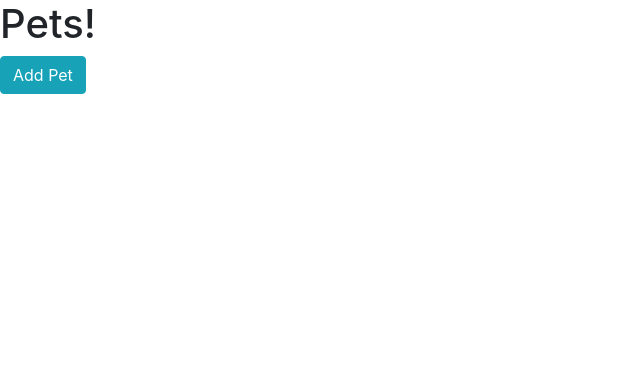
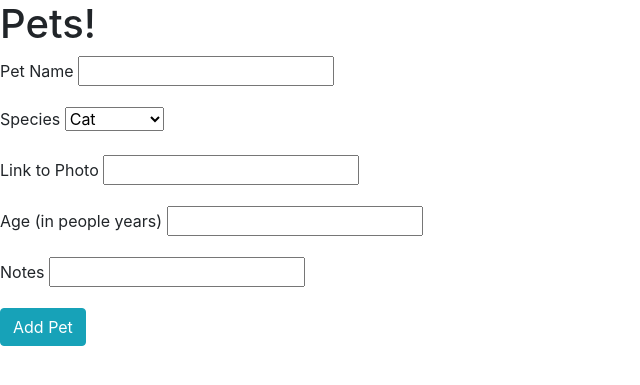
Before and after one commit to imgeorge220/adopt, a Flask app: template templates/add-pet-form.html in a window 1280 px wide. Shown: the top 385 px of the page, without its empty margins (0-640 px from the left). Run offline with Flask 2, Linux system fonts and the light colour scheme; the template is opened without the code that fills it: values that come from a table or form of the project are taken from there, others are empty; some libraries are stand-ins or nearby versions.

Commit message:
finished part 1, added .gitignore

```diff
--- a/app.py
+++ b/app.py
@@ -3,6 +3,7 @@
 from flask import Flask, render_template, redirect
 from models import db, connect_db, Pet
 from flask_debugtoolbar import DebugToolbarExtension
+from forms import AddPetForm, EditPetForm
 
 app = Flask(__name__)
 app.config['SECRET_KEY'] = "Johnny Tightlips"
@@ -13,7 +14,6 @@ app.config['DEBUG_TB_INTERCEPT_REDIRECTS'] = False
 
 debug = DebugToolbarExtension(app)
 connect_db(app)
-db.create_all()
 
 
 @app.route('/')
@@ -24,15 +24,44 @@ def index():
     return render_template('index.html', pets=pets)
 
 
-@app.route('/add')
-def add_pets_form():
+@app.route('/add', methods=["GET", "POST"])
+def add_pet():
     """Add Pets Form"""
 
-    return render_template('index.html', pets=pets)
+    form = AddPetForm()
+
+    if form.validate_on_submit():
+        name = form.name.data
+        species = form.species.data
+        age = form.age.data
+        notes = form.notes.data
+        photo_url = form.photo_url.data if form.photo_url.data else None
+
+        new_pet = Pet(name=name, species=species, age=age,
+                      photo_url=photo_url, notes=notes)
+
+        db.session.add(new_pet)
+        db.session.commit()
+
+        return redirect('/')
+
+    return render_template('add-pet-form.html', form=form)
 
 
-@app.route('/add', methods=["POST"])
-def add_pets_submit():
-    """Add Pets Form"""
+@app.route('/<pet_id>', methods=["GET", "POST"])
+def edit_pet(pet_id):
+    """Pet Information Page"""
 
-    return redirect('/')
+    pet = Pet.query.get_or_404(pet_id)
+    form = EditPetForm(obj=pet)
+
+    if form.validate_on_submit():
+        pet.notes = form.notes.data
+        pet.photo_url = form.photo_url.data if form.photo_url.data else pet.photo_url
+        pet.available = form.available.data == 'True'
+
+        db.session.commit()
+
+        return redirect(f'/')
+
+    return render_template('pet-info.html', pet=pet, form=form)
--- /dev/null
+++ b/forms.py
@@ -0,0 +1,29 @@
+from flask_wtf import FlaskForm
+from wtforms import StringField, FloatField, SelectField
+from wtforms.validators import InputRequired, Optional, URL, NumberRange
+
+
+class EditPetForm(FlaskForm):
+    """Form for adding pets."""
+
+    photo_url = StringField("Link to Photo", validators=[Optional(), URL()])
+    notes = StringField("Notes")
+    available = SelectField("Available?",
+                            choices=[('True', 'Yes'), ('False', 'No')],
+                            validators=[InputRequired()])
+
+
+class AddPetForm(FlaskForm):
+    """Form for adding pets."""
+
+    name = StringField("Pet Name", validators=[InputRequired()])
+    species = SelectField("Species",
+                          choices=[
+                              ("Cat", "Cat"),
+                              ("Dog", "Dog"),
+                              ("Porcupine", "Porcupine")],
+                          validators=[InputRequired()])
+    photo_url = StringField("Link to Photo", validators=[Optional(), URL()])
+    age = FloatField("Age (in people years)",
+                     validators=[InputRequired(), NumberRange(min=0, max=30)])
+    notes = StringField("Notes")
--- a/models.py
+++ b/models.py
@@ -12,7 +12,7 @@ def connect_db(app):
 
 
 class Pet(db.Model):
-    """User"""
+    """Pet SQL Model"""
 
     def __repr__(self):
         return f"Id: {self.id} Name:{self.name} Species: {self.species} Avail: {self.available}"
--- a/templates/add-pet-form.html
+++ b/templates/add-pet-form.html
@@ -5,7 +5,23 @@
 {% block header %}Pets!{% endblock %}
 
 {% block content %}
-  <form action="#">
+  <form id="add-pet-form" action="/add" method="POST">
+    {{ form.hidden_tag() }}
+
+    {% for field in form
+            if field.widget.input_type != 'hidden' %}
+
+      <p>
+        {{ field.label  }}
+        {{ field  }}
+
+        {% for error in field.errors %}
+          {{ error }}
+        {% endfor %}
+      </p>
+
+    {% endfor %}
+
     <button class="btn btn-info">Add Pet</button>
   </form>
 {% endblock %}
--- a/templates/index.html
+++ b/templates/index.html
@@ -11,7 +11,7 @@
         <img src="{{pet.photo_url}}" style="width: 200px" class="h-100 p-3">
       </div>
       <div>
-        <p><a href="">{{pet.name}}</a> <b>is {{"available!" if pet.available else "unavailable :("}}</b></p>
+        <p><a href="/{{pet.id}}">{{pet.name}}</a> <b>is {{"available!" if pet.available else "unavailable :("}}</b></p>
       </div>
     </div>
   {% endfor %}
```
Also changed, not shown: templates/pet-info.html (added, +32 -0 lines).
